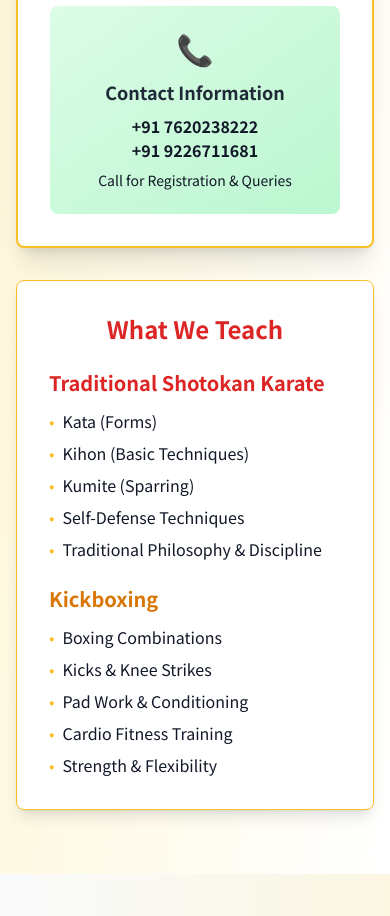
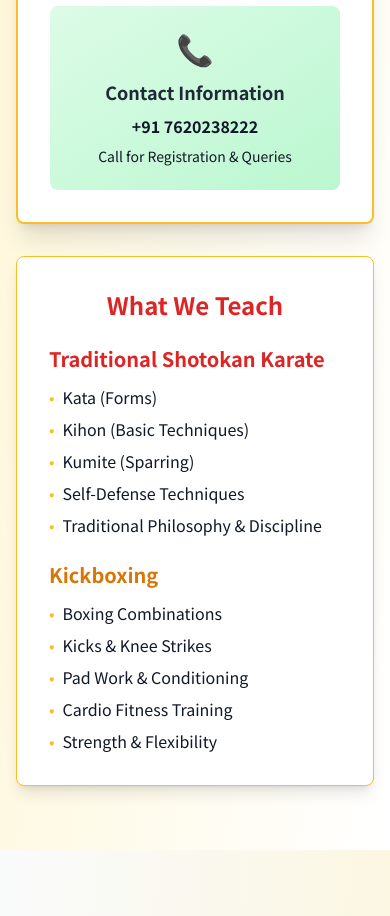
Before and after one commit to omharde42/Gakusei-Karate-Website, a React (Vite) app: page / in a window 390 px wide. Shown: the part 5340-6256 px from the top of the page. Built offline with nearby package versions, Linux system fonts and the light colour scheme.

Commit message:
Remove phone number from schedule contact
Removed the phone number 9226711681 from the contact information section within the schedule. Edited ScheduleSection.tsx.

```diff
--- a/src/components/ScheduleSection.tsx
+++ b/src/components/ScheduleSection.tsx
@@ -116,7 +116,6 @@ const ScheduleSection = () => {
                   <div className="text-3xl mb-3">📞</div>
                   <h5 className="font-bold text-karate-black mb-2 text-lg">Contact Information</h5>
                   <p className="text-karate-dark font-semibold">+91 7620238222</p>
-                  <p className="text-karate-dark font-semibold">+91 9226711681</p>
                   <p className="text-sm text-karate-dark mt-2">Call for Registration & Queries</p>
                 </div>
               </div>
```
